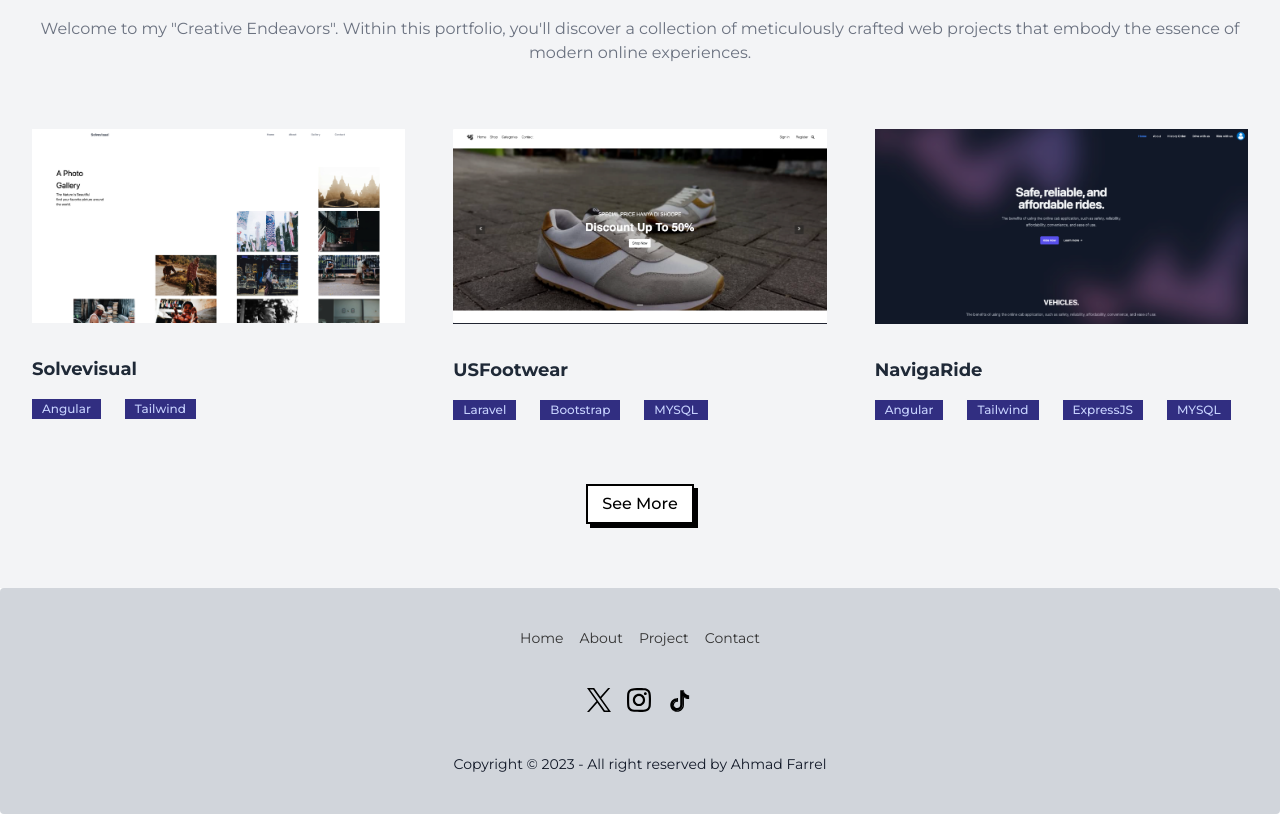
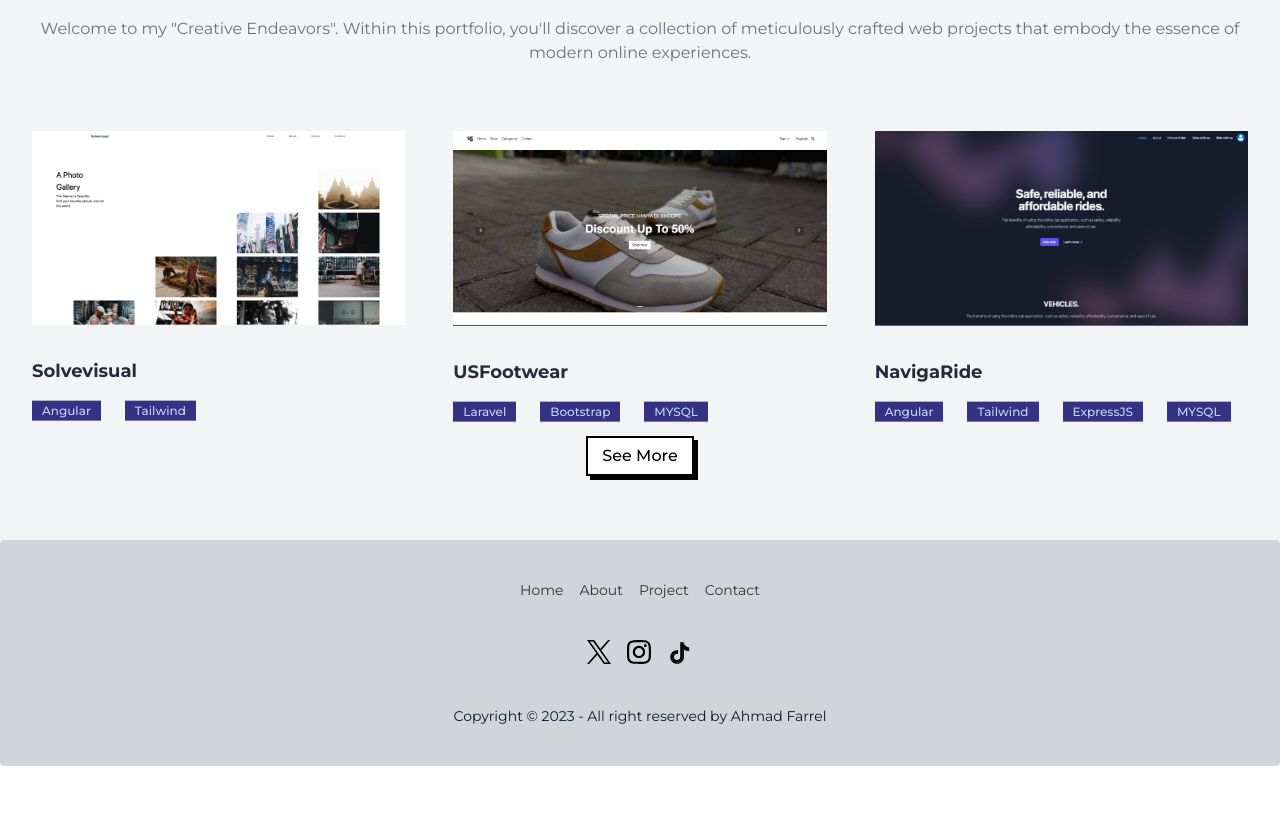
Before and after one commit to EnvyL27/portfolio, a React (Vite) app: page / in a window 1280 px wide. Shown: the part 1560-2374 px from the top of the page. After the commit the page ends 2326 px from the top, so only its background shows below. Built offline with nearby package versions, Linux system fonts and the light colour scheme.

Commit message:
add aos animation and hyperlink to project web

```diff
--- a/index.html
+++ b/index.html
@@ -7,6 +7,7 @@
   <link rel="icon" href="./public/logo.jpeg" />
   <link rel="preconnect" href="https://fonts.googleapis.com">
   <link rel="preconnect" href="https://fonts.gstatic.com" crossorigin>
+  <link rel="stylesheet" href="https://unpkg.com/aos@next/dist/aos.css" />
   <link
     href="https://fonts.googleapis.com/css2?family=Montserrat:ital,wght@0,100;0,200;0,300;0,400;0,500;0,600;0,700;0,800;0,900;1,100;1,200;1,300;1,400;1,500;1,600;1,700;1,800;1,900&display=swap"
     rel="stylesheet">
@@ -16,6 +17,10 @@
 <body>
   <div id="root"></div>
   <script type="module" src="/src/main.jsx"></script>
+  <script src="https://unpkg.com/aos@next/dist/aos.js"></script>
+  <script>
+    AOS.init();
+  </script>
 </body>
 
 </html>
--- a/package.json
+++ b/package.json
@@ -12,6 +12,7 @@
   },
   "dependencies": {
     "@emailjs/browser": "^3.11.0",
+    "aos": "^2.3.4",
     "framer-motion": "^10.16.0",
     "react": "^18.2.0",
     "react-dom": "^18.2.0",
--- a/src/component/portfolio.jsx
+++ b/src/component/portfolio.jsx
@@ -18,10 +18,11 @@ function portfolio() {
               Welcome to my "Creative Endeavors". Within this portfolio, you'll discover a collection of meticulously crafted web projects that embody the essence of modern online experiences.
             </p>
           </div>
-          <div
+          <div data-aos="fade-up"
+            data-aos-duration="3000"
             className="mt-8 grid grid-cols-1 gap-8 md:mt-16 md:grid-cols-2 md:gap-12 lg:grid-cols-3"
           >
-            <div className=" items-start gap-4 className">
+            <a href="https://solvevisual.netlify.app" className=" items-start gap-4 className">
               <img src={Sv} alt="" className='pb-8' />
 
               <div>
@@ -37,9 +38,9 @@ function portfolio() {
                   <span className="bg-indigo-900 text-indigo-200 text-xs font-medium mr-2 px-2.5 py-0.5 ">Tailwind</span>
                 </div>
               </div>
-            </div>
+            </a>
 
-            <div className=" items-start gap-4">
+            <a href="https://usfootwear.shop" className=" items-start gap-4">
               <img src={Us} alt="" className='pb-8' />
 
               <div>
@@ -56,7 +57,7 @@ function portfolio() {
                 <span className="bg-indigo-900 text-indigo-200 text-xs font-medium mr-2 px-2.5 py-0.5 ">Bootstrap</span>
                 <span className="bg-indigo-900 text-indigo-200 text-xs font-medium mr-2 px-2.5 py-0.5 ">MYSQL</span>
               </div>
-            </div>
+            </a>
 
             <div className=" items-start gap-4">
               <img src={Tx} alt="" className='pb-8' />
@@ -77,6 +78,7 @@ function portfolio() {
                 <span className="bg-indigo-900 text-indigo-200 text-xs font-medium mr-2 px-2.5 py-0.5 ">MYSQL</span>
               </div>
             </div>
+          </div>
           <div className=" items-start gap-4"></div>
             <div className="flex justify-center items-center gap-4">
               <Link to="/project" className="relative inline-block px-4 py-2 font-medium group">
@@ -84,67 +86,6 @@ function portfolio() {
                 <span className="absolute inset-0 w-full h-full bg-white border-2 border-black group-hover:bg-black"></span>
                 <span className="relative text-black group-hover:text-white">See More</span>
               </Link>
-            </div>
-            {/* <div className=" items-start gap-4">
-      <img src={Ms} alt=""  className='pb-8' />
-
-        <div>
-          <h2 className="text-lg font-bold text-gray-800">Maissy.</h2>
-
-          <p className="mt-1 text-sm text-gray-600">
-            Lorem ipsum dolor sit amet consectetur adipisicing elit. Error
-            cumque tempore est ab possimus quisquam reiciendis tempora animi!
-            Quaerat, saepe?
-          </p>
-        </div>
-      </div>
-
-      <div className=" items-start gap-4">
-      <img src={Ab} alt=""  className='pb-8' />
-
-        <div>
-          <h2 className="text-lg font-bold text-gray-800">Absensi.</h2>
-
-          <p className="mt-1 text-sm text-gray-600">
-            Lorem ipsum dolor sit amet consectetur adipisicing elit. Error
-            cumque tempore est ab possimus quisquam reiciendis tempora animi!
-            Quaerat, saepe?
-          </p>
-        </div>
-      </div> */}
-
-            {/* <div className="flex items-start gap-4">
-        <span className="shrink-0 rounded-lg bg-gray-800 p-4">
-          <svg
-            className="h-5 w-5"
-            fill="none"
-            stroke="currentColor"
-            viewBox="0 0 24 24"
-            xmlns="http://www.w3.org/2000/svg"
-          >
-            <path d="M12 14l9-5-9-5-9 5 9 5z"></path>
-            <path
-              d="M12 14l6.16-3.422a12.083 12.083 0 01.665 6.479A11.952 11.952 0 0012 20.055a11.952 11.952 0 00-6.824-2.998 12.078 12.078 0 01.665-6.479L12 14z"
-            ></path>
-            <path
-              stroke-linecap="round"
-              stroke-linejoin="round"
-              stroke-width="2"
-              d="M12 14l9-5-9-5-9 5 9 5zm0 0l6.16-3.422a12.083 12.083 0 01.665 6.479A11.952 11.952 0 0012 20.055a11.952 11.952 0 00-6.824-2.998 12.078 12.078 0 01.665-6.479L12 14zm-4 6v-7.5l4-2.222"
-            ></path>
-          </svg>
-        </span>
-
-        <div>
-          <h2 className="text-lg font-bold">Lorem, ipsum dolor.</h2>
-
-          <p className="mt-1 text-sm text-gray-300">
-            Lorem ipsum dolor sit amet consectetur adipisicing elit. Error
-            cumque tempore est ab possimus quisquam reiciendis tempora animi!
-            Quaerat, saepe?
-          </p>
-        </div>
-      </div> */}
             </div>
         </div>
       </section>
--- a/src/component/project.jsx
+++ b/src/component/project.jsx
@@ -18,7 +18,7 @@ function content() {
                             <svg xmlns="http://www.w3.org/2000/svg" class="w-56 md:w-80" fill="none" viewBox="0 0 346 24"><path stroke="#22A9F5" stroke-width="3" d="M1 18.61C111.19 1.714 209.119-2.292 294.787 6.59c2.103 1.37 1.447 2.211-1.968 2.525l-70.542 10.677c-1.016 1.455-.725 2.272.875 2.45 35.248-2.243 75.975-5.044 122.18-8.401" opacity="1" pathLength="1" stroke-dashoffset="0px" stroke-dasharray="1px 1px"></path>
                             </svg>
                         </div>
-                    <div className="flex justify-center items-center text-center">
+                    <div className="flex justify-center items-center text-center pb-8">
                         <p className="mt-4 text-gray-500">
                             Welcome to my "Creative Endeavors". Within this portfolio, you'll discover a collection of meticulously crafted web projects that embody the essence of modern online experiences.
                         </p>
@@ -111,7 +111,7 @@ function content() {
                     <div
                         className="hidden max-sm:block mt-8 grid grid-cols-1 gap-8 md:mt-16 md:grid-cols-2 md:gap-12 lg:grid-cols-3"
                     >
-                        <div className=" items-start gap-4 className">
+                        <a href='https://solvevisual.netlify.app' className=" items-start gap-4 className">
                             <img src={Sv} alt="" className='pb-8' />
 
                             <div>
@@ -127,9 +127,9 @@ function content() {
                                     <span className="bg-indigo-900 text-indigo-200 text-xs font-medium mr-2 px-2.5 py-0.5 ">Tailwind</span>
                                 </div>
                             </div>
-                        </div>
+                        </a>
 
-                        <div className=" items-start gap-4">
+                        <a href="https://usfootwear.shop" className=" items-start gap-4">
                             <img src={Us} alt="" className='pb-8' />
 
                             <div>
@@ -146,7 +146,7 @@ function content() {
                                 <span className="bg-indigo-900 text-indigo-200 text-xs font-medium mr-2 px-2.5 py-0.5 ">Bootstrap</span>
                                 <span className="bg-indigo-900 text-indigo-200 text-xs font-medium mr-2 px-2.5 py-0.5 ">MYSQL</span>
                             </div>
-                        </div>
+                        </a>
 
                         <div className=" items-start gap-4">
                             <img src={Tx} alt="" className='pb-8' />
--- a/src/layouts/navbar.jsx
+++ b/src/layouts/navbar.jsx
@@ -37,7 +37,7 @@ function navbar() {
             </div> */}
           </Link>
         </div>
-        <div className="navbar-start">
+        <div  className="navbar-start">
           <div onClick={handleDropdown} className="dropdown">
             <label tabIndex={0} className="btn btn-ghost lg:hidden">
               <svg
@@ -56,7 +56,7 @@ function navbar() {
               </svg>
             </label>
             {isDropdown && (
-            <ul
+            <ul data-aos="fade-down"
               tabIndex={0}
               className="mr-8 enu menu-sm dropdown-content mt-1 z-[1] p-2 shadow bg-indigo-400 w-52 text-base-100 font-semibold"
             >
```
Also changed, not shown: 1 other file (tests, documents, lock files or other folders). Lines whose indentation alone changed are shown as unchanged.
